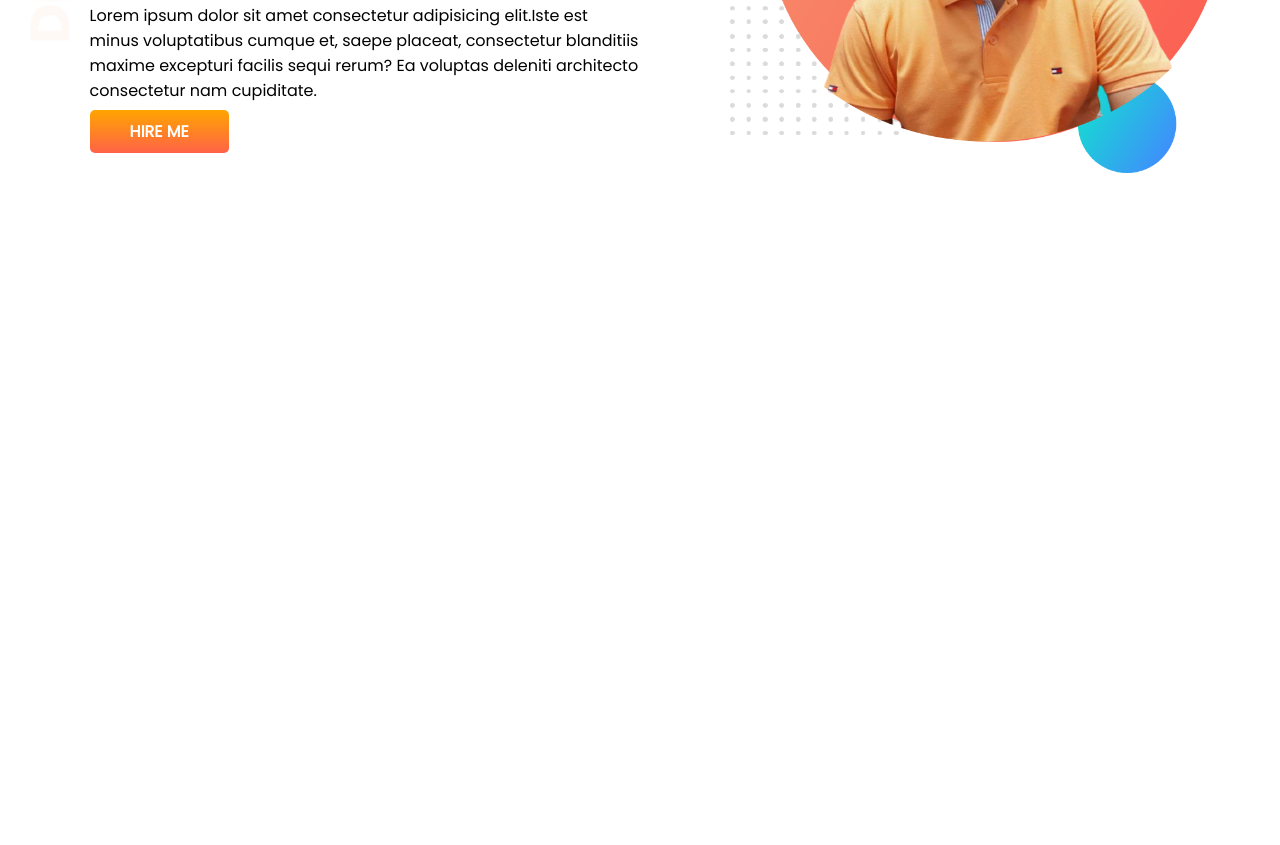
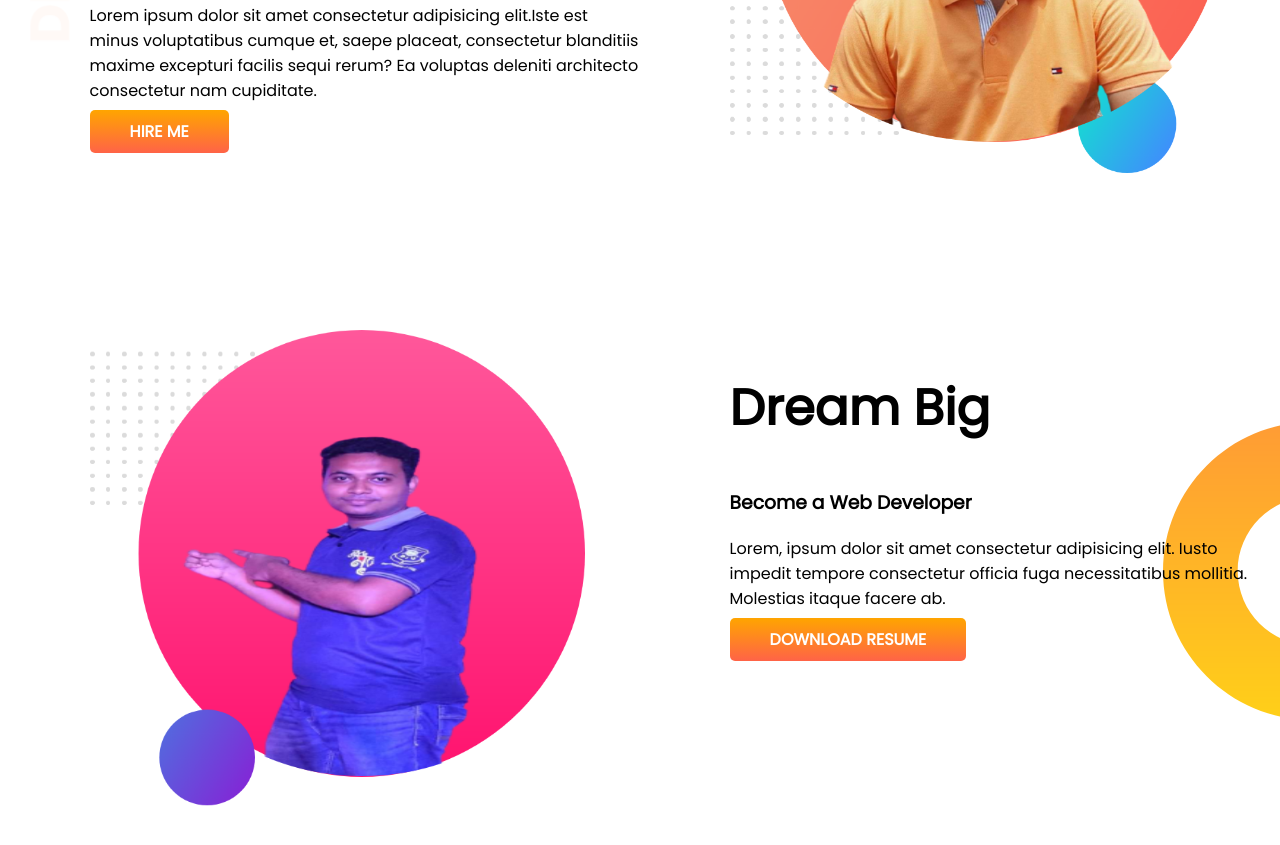
Before and after one commit to Anhar-Hossain-Khan/developer-portfolio, a plain HTML site: page developer-portfolio/index.html in a window 1280 px wide. Shown: the part 319-1164 px from the top of the page. Before the commit the page ends 800 px from the top, so only its background shows below. Drawn offline with Linux system fonts and the light colour scheme.

Commit message:
dream-big  added

```diff
--- a/developer-portfolio/index.html
+++ b/developer-portfolio/index.html
@@ -27,5 +27,18 @@
       <img src="img/anhar.png" alt="anhar khan">
     </div>
 </section>
+
+<section class="dream-big">
+    <div class="half-width">
+<img src="img/anhar2.png" alt="">
+    </div>
+
+    <div class="half-width">
+<h1>Dream Big</h1>
+<h3>Become a Web Developer</h3>
+<p>Lorem, ipsum dolor sit amet consectetur adipisicing elit. Iusto impedit tempore consectetur officia fuga necessitatibus mollitia. Molestias itaque facere ab.</p>
+<a class="link-button" href="https://twitter.com/?lang=en" target="_blank"> DOWNLOAD RESUME</a>
+</div>
+</section>
 </body>
 </html>
--- a/developer-portfolio/style.css
+++ b/developer-portfolio/style.css
@@ -10,6 +10,7 @@ h1{
 }
 section{
     display: flex;
+    margin-bottom: 150px;
 }
 .half-width{
     width: 50%;
@@ -31,3 +32,8 @@ section{
     background-image: url(img/top-banner.png);
     background-repeat: no-repeat;
 }
+.dream-big{
+    background-image: url(img/dream-bg.png);
+    background-repeat: no-repeat;
+    background-position: right;
+}
```
Also changed, not shown: developer-portfolio/img/anhar2.png (added), developer-portfolio/img/dream-bg.png (added).
